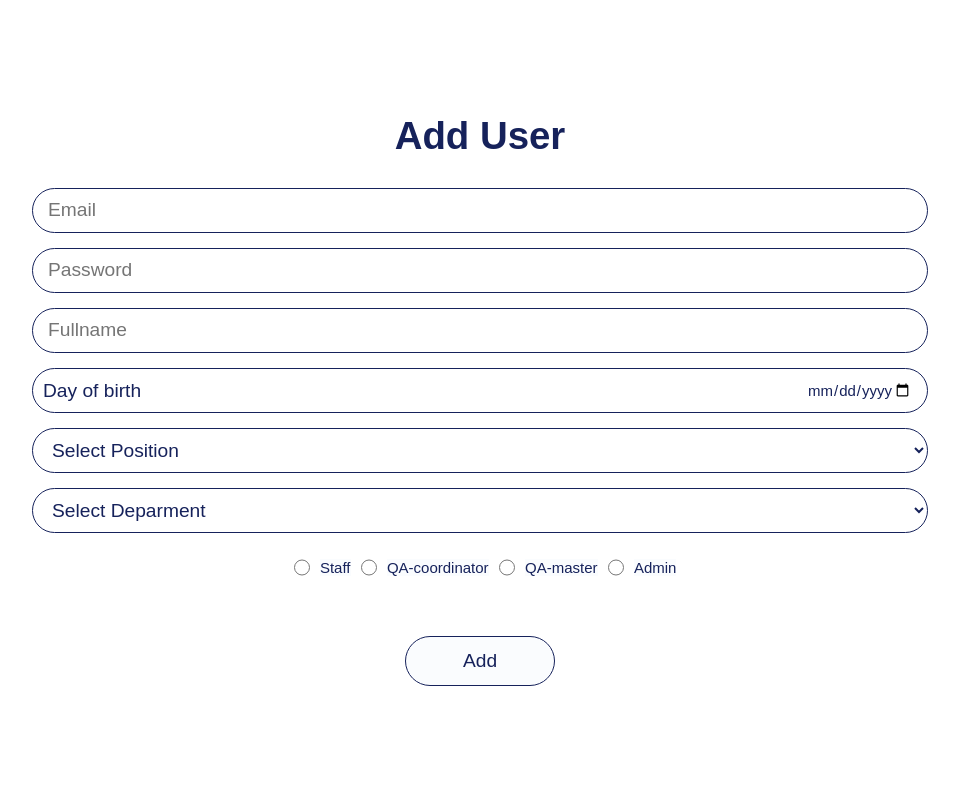
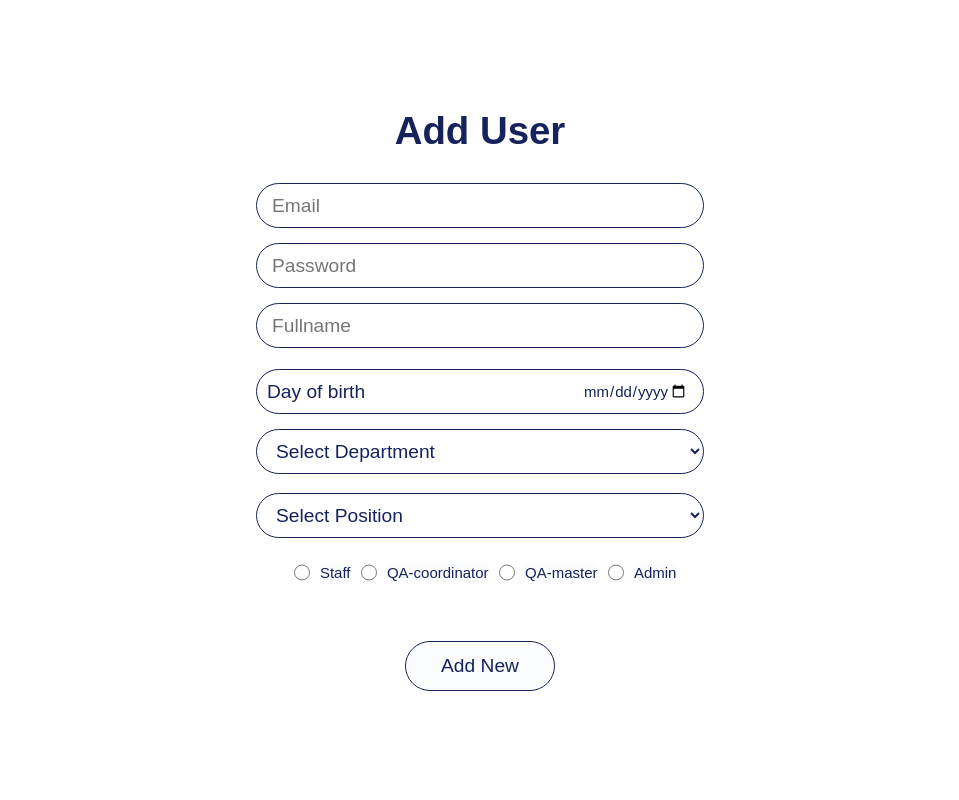
Before and after one commit to datnt19213/WebEnterprise, a PHP site: page /view/addUser.php in a window 1280 px wide. Shown: the whole page, without its empty margins (160-1119 px from the left). Run offline with PHP 8.4, Linux system fonts and the light colour scheme; data comes from the database, SQL or seed files in the repository; data that the repository does not hold is empty.

Commit message:
update adduser

```diff
--- a/view/addCategory.php
+++ b/view/addCategory.php
@@ -34,7 +34,7 @@ if (isset($_POST['submit'])) {
 
   // Thực thi truy vấn và kiểm tra xem liệu có thành công hay không
   if ($insertUserQuery) {
-    echo "Category added successfully";
+    echo '<script>alert("Category added successfully")</script>';
   } else {
     echo "error: " .mysqli_error($conn);
   }
--- a/view/addUser.php
+++ b/view/addUser.php
@@ -1,4 +1,5 @@
 <?php
+session_start();
 include_once "../data/connection.php";
 ?>
 
@@ -15,46 +16,69 @@ include_once "../data/connection.php";
 
 <body>
   <div class="form-wrapper">
-    <form action="" id="form" class="form-right" style="width: 100%;" method="POST">
+    <form enctype="multipart/form-data" id="form" class="form-right" style="height: 100%;" method="POST">
       <p class="title-right">Add User</p>
-      <input type="email" class="input-username" id="add_email" name="add_email" placeholder="Email" required />
-      <input type="password" class="input-password" id="add_pass" name="add_pass" placeholder="Password" required />
+      <input type="email" class="input-username" id="add_email" name="userEmail" placeholder="Email" required />
+      <input type="password" class="input-password" id="add_pass" name="userPass" placeholder="Password" required />
       <input type="text" class="input-password" id="fullName" name="fullName" placeholder="Fullname" required />
-      <div class="select-data-to-submit" style="gap: 0; height:fit-content;">
+      <div class="select-data-to-submit" style="gap: 0; height:fit-content; padding: 1% 0px">
 
         <div class="input-password" style="position: relative;">
           <p class="fb-end-date-label" style="position: absolute; top: 25%;color: var(--dark-blue); left: 0 ">Day of birth</p>
-          <input type="date" name="dob_addUser" id="inputDate" class="fb-end-date-input" required width="70%" style="text-align: right;background-color: transparent; padding: 0px;" />
+          <input type="date" name="dobUser" id="inputDate" class="fb-end-date-input" required width="70%" style="text-align: right;background-color: transparent; padding: 0px;" />
         </div>
+
+
+        <?php
+        $addUserDepLists = mysqli_query($conn, "SELECT * FROM department_tb");
+        ?>
+
+        <select name="userDepartment" id="addU_department" class="input-password" required style="background-color: #fff;color: var(--dark-blue); margin-bottom: 0.5%">
+          <option value="" selected>Select Department</option>
+
+          <?php
+
+          while ($addUserDepListRow = mysqli_fetch_array($addUserDepLists, MYSQLI_ASSOC)) {
+          ?>
+
+            <option value="<?php echo $addUserDepListRow['department_id']; ?>">
+              <?php echo $addUserDepListRow['department_name']; ?>
+            </option>
+
+
+            <?php } ?>
+
+        </select>
+        <!-- <script>
+          $("#addU_department").change(() => {
+            $("#addU_department").val()
+          })
+          </script> -->
         <?php
         $addUserPosLists = mysqli_query($conn, "SELECT * FROM position_tb");
         ?>
-        <select name="addU_position" id="addU_position" class="input-password" required style="background-color: #fff; color: var(--dark-blue)">
+
+        <select name="userPosition" id="addU_position"  class="input-password" required style="background-color: transparent; color: var(--dark-blue)">
           <option value="" selected>Select Position</option>
+
           <?php
           while ($addUserPosListRow = mysqli_fetch_array($addUserPosLists, MYSQLI_ASSOC)) {
           ?>
+
             <option value="<?php echo $addUserPosListRow['position_id']; ?>">
               <?php echo $addUserPosListRow['position_name']; ?>
             </option>
-          <?php } ?>
-        </select>
-        <?php
-        $addUserDepLists = mysqli_query($conn, "SELECT * FROM department_tb");
-        ?>
-        <select name="addU_department" id="addU_department" class="input-password" required style="background-color: #fff;color: var(--dark-blue); margin-bottom: 0.5%">
-          <option value="" selected>Select Deparment</option>
+
           <?php
-          while ($addUserDepListRow = mysqli_fetch_array($addUserDepLists, MYSQLI_ASSOC)) {
-          ?>
-            <option value="<?php echo $addUserDepListRow['department_id']; ?>">
-              <?php echo $addUserDepListRow['department_name']; ?>
-            </option>
-          <?php } ?>
+        }
+         ?>
+
         </select>
 
+
+
       </div>
-      <div style="display: flex;">
+      <div style="display: flex; background-color: transparent">
         <label for="" class="checkbox-label">
           <input type="radio" class="check-box-terms" id="roleUser" name="roleUser" value="0" />
           <p class="terms-check">Staff</p>
@@ -72,34 +96,90 @@ include_once "../data/connection.php";
           <p class="terms-check">Admin</p>
         </label>
       </div>
-      <button type="submit" class="login-btn" id="submit" name="submit">Add</button>
+      <button type="button" class="login-btn" id="submitAddUser" name="submitUserData" >Add New</button>
+      <script>
+        $(document).ready(function(){
+          $("#addU_department").change(function(){
+            localStorage.setItem("dep", $("#addU_department").val())
+            alert(localStorage.getItem("dep"));
+          })
+          $("#addU_position").change(function(){
+            localStorage.setItem("pos", $("#addU_position").val())
+            alert(localStorage.getItem("pos"));
+          })
+          $("#submitAddUser").click(function(){
+
+            var userEmail = $("#add_email").val();
+            var userPass = $("#add_pass").val();
+            var fullName = $("#fullName").val();
+            var dobAddUser = $("#inputDate").val();
+            var userPosition = localStorage.getItem("pos");
+            var userDepartment = localStorage.getItem("dep");
+            var roleUser = $("#roleUser").val();
+            // alert(userEmail + " | " + userPass + " | " + fullName + " | " + dobAddUser + " | " + userPosition +" | " + userDepartment + " | " + roleUser)
+
+            $.post({
+              url: "./controller/usersAdd.php",
+              type: "POST",
+              data: {
+                mail: userEmail,
+                pass: userPass,
+                name: fullName,
+                dob: dobAddUser,
+                pos: userPosition,
+                dep: userDepartment,
+                role: roleUser
+              },
+              success: function(data){
+                $("#parse-data").html(data);
+              }
+            })
+          })
+        })
+      </script>
+    <div id="parse-data"></div>
     </form>
   </div>
-<?php
-if (isset($_POST['submit'])) {
-  // Lấy dữ liệu từ biểu mẫu
-  $add_email = $_POST['add_email'];
-  $add_Pass = $_POST['add_pass'];
-  $fullName = $_POST['fullName'];
-  $dob_addUser = $_POST['dob_addUser'];
-  $addU_position = $_POST['addU_position'];
-  $addU_department = $_POST['addU_department'];
-  $roleUser = $_POST['roleUser'];
 
-  $pass = md5($add_Pass);
-  $dob = date('Y-m-d', $dob_addUser);
-  // Thực hiện truy vấn chèn dữ liệu
-  $insertUserQuery = mysqli_query($conn, "INSERT INTO user_tb (email,password,fullname,dob,position_id,deparment_id,state_code)
-      VALUES ('$add_email', '$pass', '$fullName', '$dob', '$addU_position', '$addU_department', '$roleUser')");
 
-  // Thực thi truy vấn và kiểm tra xem liệu có thành công hay không
-  if ($insertUserQuery) {
-    echo "User added successfully";
-  } else {
-    echo "error: " .mysqli_error($conn);
-  }
-}
-?>
+
+  <?php
+      // if (isset($_POST['submitUserData'])) {
+      //   // Lấy dữ liệu từ biểu mẫu
+      //   $userEmail = $_POST['userEmail'];
+      //   $userPass = $_POST['userPass'];
+      //   $fullName = $_POST['fullName'];
+      //   $dobAddUser = $_POST['dobUser'];
+      //   $userPosition = $_POST['userPosition'];
+      //   $userDepartment = $_POST['userDepartment'];
+      //   $roleUser = $_POST['roleUser'];
+
+      //   $pass = md5($userPass);
+      //   $dob = date('Y-m-d', $dobUser);
+
+      //   echo '<script>alert("'.$userEmail.'")</script>';
+      //   echo '<script>alert("'.$userPass.'")</script>';
+      //   echo '<script>alert("'.$fullName.'")</script>';
+      //   echo '<script>alert("'.$dobAddUser.'")</script>';
+      //   echo '<script>alert("'.$userPosition.'")</script>';
+      //   echo '<script>alert("'.$userDepartment.'")</script>';
+      //   echo '<script>alert("'.$roleUser.'")</script>';
+
+      //   // Thực hiện truy vấn chèn dữ liệu
+      //   $insertUserQuery = mysqli_query($conn, "INSERT INTO user_tb (email,password,fullname,dob,position_id,deparment_id,state_code)
+      //       VALUES ('$add_email', '$pass', '$fullName', '$dob', '$addU_position', '$addU_department', '$roleUser')");
+
+      //   // Thực thi truy vấn và kiểm tra xem liệu có thành công hay không
+      //   if ($insertUserQuery) {
+      //     echo '<script>alert("User added successfully")</script>';
+      //   } else {
+      //     echo '<script>alert("error")</script>';
+      //   }
+      // }else{
+
+      //   echo '<script>alert("No submit")</script>';
+      // }
+      ?>
 </body>
 
 </html>
```
Also changed, not shown: controller/usersAdd.php (added, +47 -0 lines).
